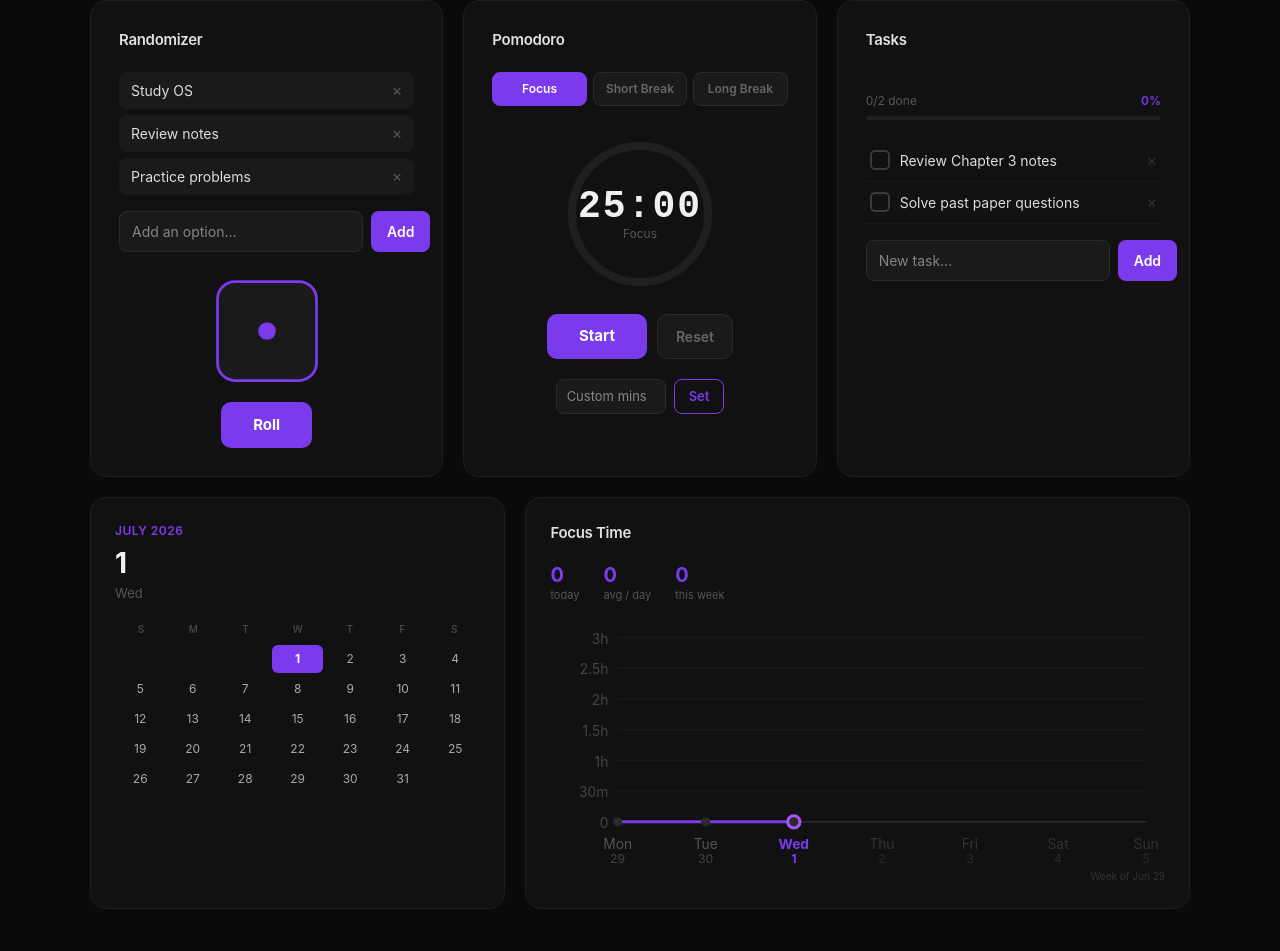
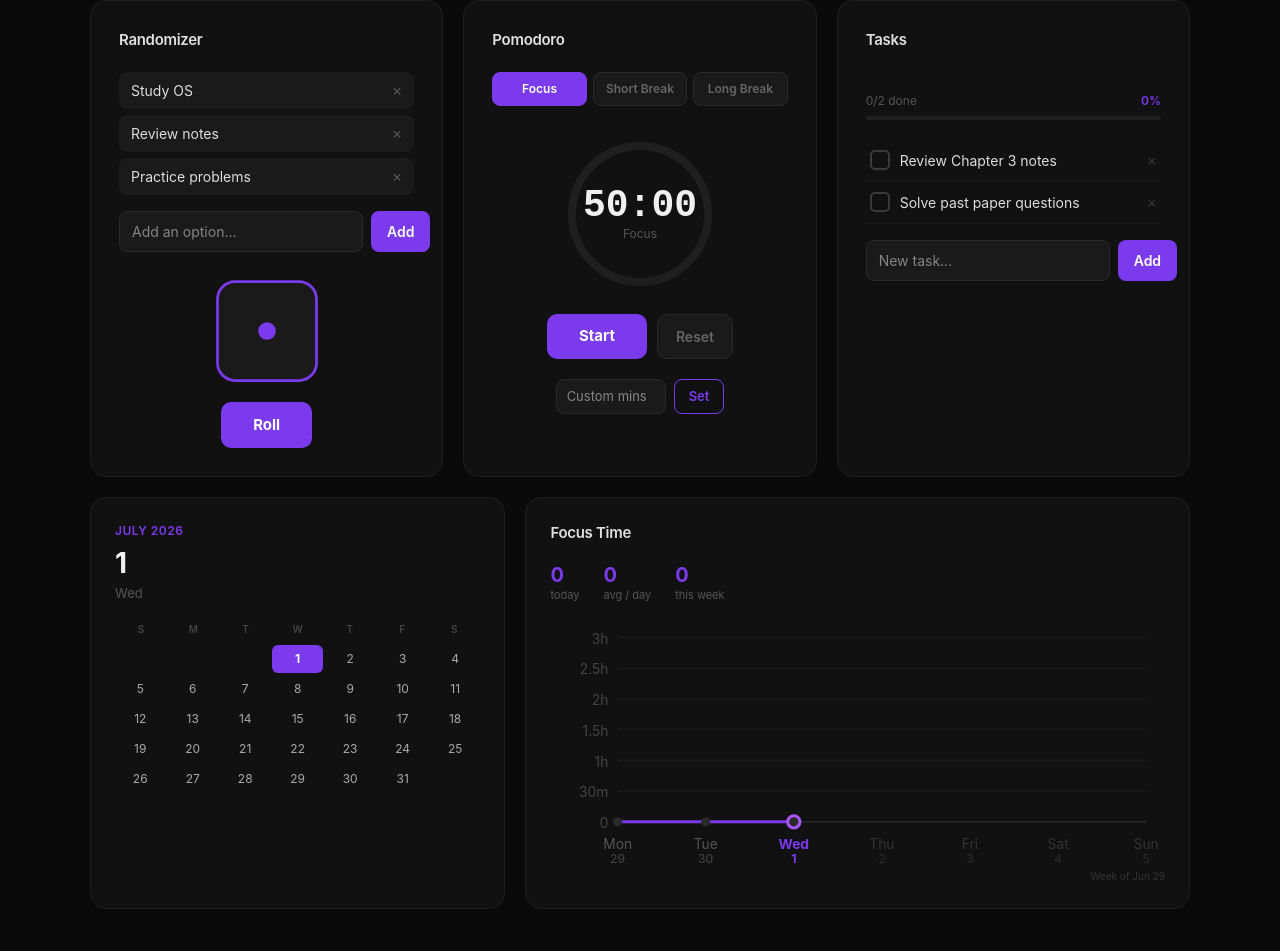
Before and after one commit to FardeenRahman13/Focus, a Next.js app: page / in a window 1280 px wide. Shown: the part 147-1098 px from the top of the page. Built offline with nearby package versions, Linux system fonts and the light colour scheme.

Commit message:
fix timer letter spacing

```diff
--- a/app/page.tsx
+++ b/app/page.tsx
@@ -121,7 +121,7 @@ function Randomizer() {
 
 // ─── Pomodoro ────────────────────────────────────────────
 const MODES = {
-  work:  { label: 'Focus',       duration: 25 * 60 },
+  work:  { label: 'Focus',       duration: 50 * 60 },
   short: { label: 'Short Break', duration:  5 * 60 },
   long:  { label: 'Long Break',  duration: 15 * 60 },
 } as const;
@@ -199,9 +199,9 @@ function Pomodoro({ onSessionComplete }: { onSessionComplete: (mins: number) =>
               style={{ transition: 'stroke-dashoffset 0.5s linear' }}
             />
           </svg>
-          <div style={{ position: 'absolute', inset: 0, display: 'flex', flexDirection: 'column', alignItems: 'center', justifyContent: 'center', gap: 2 }}>
-            <span style={{ fontFamily: 'monospace', fontSize: 38, fontWeight: 700, color: '#f0f0f0', letterSpacing: 2, lineHeight: 1 }}>{mm}:{ss}</span>
-            <span style={{ color: '#555', fontSize: 12, lineHeight: 1 }}>{MODES[mode].label}</span>
+          <div style={{ position: 'absolute', inset: 0, display: 'flex', flexDirection: 'column', alignItems: 'center', justifyContent: 'center', gap: 0 }}>
+            <span style={{ fontFamily: 'monospace', fontSize: 38, fontWeight: 700, color: '#f0f0f0', letterSpacing: 0, lineHeight: 1 }}>{mm}:{ss}</span>
+            <span style={{ color: '#555', fontSize: 12, lineHeight: 1, marginTop: 3 }}>{MODES[mode].label}</span>
           </div>
         </div>
         <div style={{ display: 'flex', gap: 10 }}>
@@ -600,7 +600,7 @@ export default function Home() {
         <CalendarAndChart focusLog={focusLog} />
 
 
-        <p style={{ color: '#2a2a2a', fontSize: 12, textAlign: 'center', marginTop: 40 }}>built for deep work</p>
+        <p style={{ color: '#2a2a2a', fontSize: 12, textAlign: 'center', marginTop: 40 }}>“There is nothing impossible to him who will try.” ― Alexander the Great</p>
       </div>
     </main>
   );
```
